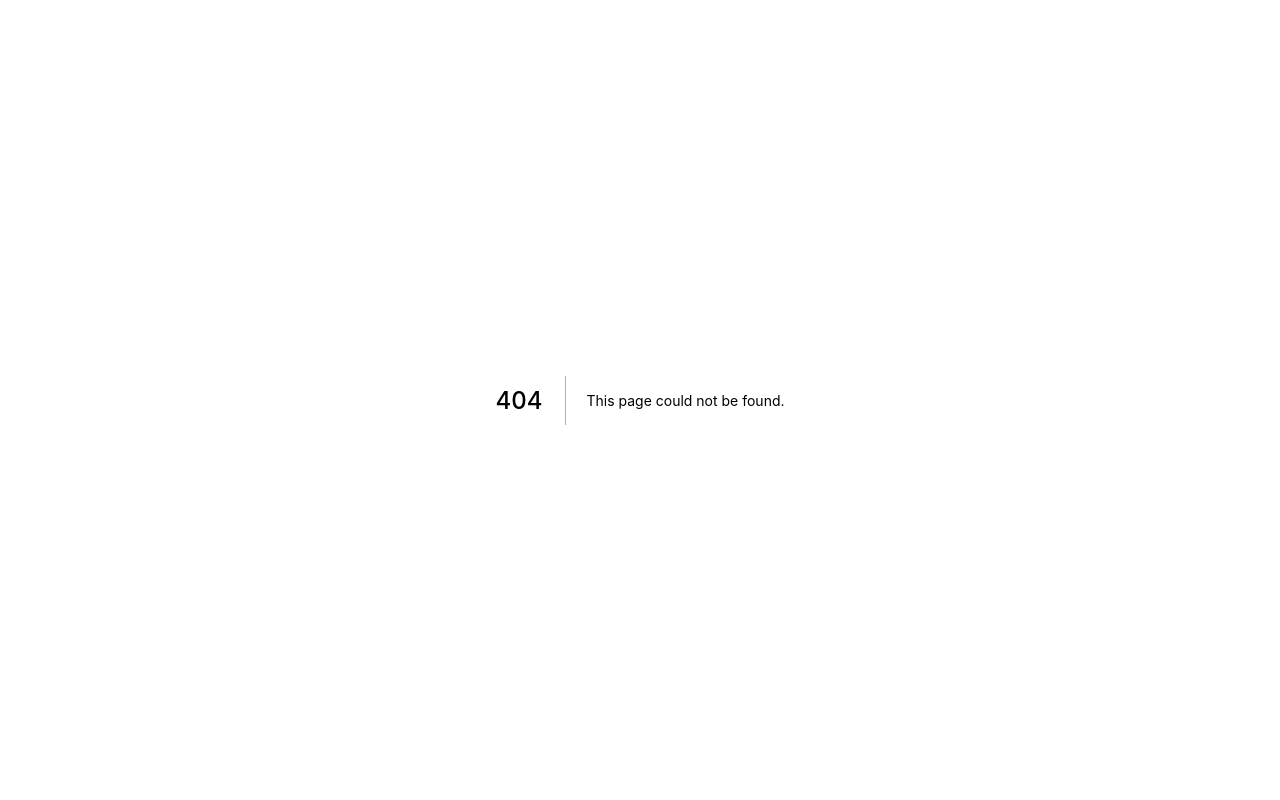
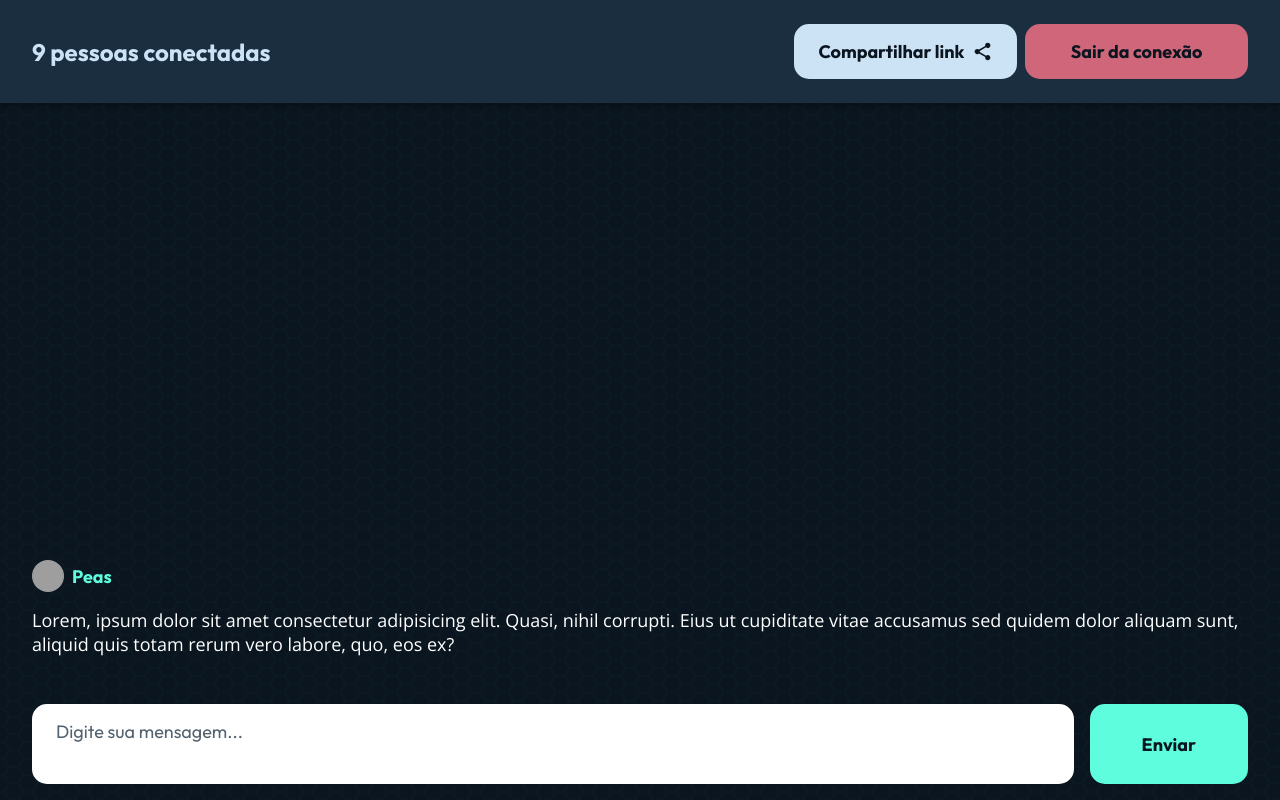
Before and after one commit to pedro-bezerra-dev/aluracord, a Next.js app: page /chat/1 in a window 1280 px wide. Before the commit this address had no page. Built offline with nearby package versions, Linux system fonts and the light colour scheme; no server answers; grey boxes are pictures that could not be loaded.

Commit message:
Chat page created

```diff
--- /dev/null
+++ b/src/pages/chat/[id].tsx
@@ -0,0 +1,219 @@
+import { useState } from 'react'
+import { useRouter } from 'next/router'
+import Head from 'next/head'
+import Image from 'next/image'
+import styled from 'styled-components'
+
+import { Button } from '../../components/Button'
+
+import share from '../../assets/icons/share.svg'
+
+type ChatProps = {
+  supabaseAnonKey: string;
+  supabaseUrl: string;
+}
+
+export default function Chat({ supabaseAnonKey, supabaseUrl }:ChatProps) {
+  const router = useRouter()
+  const connectionId = router.query.id
+  const [newMessageContent, setNewMessageContent] = useState('')
+
+  function handleSendMessage(message: string) {
+    console.log(message, 'enviada!')
+  }
+
+  return (
+    <>
+      <Head>
+        <title>Aluracord - Chat com [n] pessoas</title>
+      </Head>
+
+      <Chat.Wrapper>
+        <header>
+          <h2 className="title">9 pessoas conectadas</h2>
+          <div className="action-buttons">
+            <Button className='share-link'>
+              Compartilhar link
+              <Image src={share} alt='Ícone' width={64} height={64} />
+            </Button>
+            <Button className='exit-connection'>Sair da conexão</Button>
+          </div>
+        </header>
+        <section className="chat">
+          <ul className="messages">
+            <li className="message">
+              <div className="user-info">
+                <div className="avatar">
+                  <Image
+                    src='https://github.com/peas.png'
+                    alt='avatar'
+                    width={32}
+                    height={32}
+                  />
+                </div>
+                <span className="name highlighted-bold">Peas</span>
+              </div>
+              <p className="body">Lorem, ipsum dolor sit amet consectetur adipisicing elit. Quasi, nihil corrupti. Eius ut cupiditate vitae accusamus sed quidem dolor aliquam sunt, aliquid quis totam rerum vero labore, quo, eos ex?</p>
+            </li>
+          </ul>
+        </section>
+        <div className="message-editor">
+          <textarea
+            className="highlighted-light"
+            title='Digite sua mensagem'
+            placeholder='Digite sua mensagem...'
+            value={newMessageContent}
+            onChange={(event) => setNewMessageContent(event.target.value)}
+            onKeyPress={(event) => {
+              if(event.key === 'Enter' && !event.shiftKey) {
+                handleSendMessage(newMessageContent)
+                setNewMessageContent('')
+                event.preventDefault()
+              }
+            }}
+          />
+          <Button>Enviar</Button>
+        </div>
+      </Chat.Wrapper>
+    </>
+  )
+}
+
+export async function getServerSideProps() {
+  const supabaseAnonKey = process.env.SUPABASE_ANON_KEY ? process.env.SUPABASE_ANON_KEY : null
+  const supabaseUrl = process.env.SUPABASE_URL ? process.env.SUPABASE_URL : null
+
+  return {
+    props: {
+      supabaseAnonKey,
+      supabaseUrl
+    }
+  }
+}
+
+Chat.Wrapper = styled.main`
+  display: flex;
+  flex-direction: column;
+  align-items: center;
+  justify-content: center;
+  width: 100vw;
+  height: 100vh;
+  background: linear-gradient(rgba(10, 21, 31, .98), rgba(10, 21, 31, .98)), url('/hex-pattern.svg'), ${({ theme }) => theme.colors.secondary};
+
+  header {
+    display: flex;
+    align-items: center;
+    justify-content: space-between;
+    padding: 24px 32px;
+    width: 100%;
+    background: ${({ theme }) => theme.colors.tertiary};
+    box-shadow: 0 5px 5px rgba(0, 0, 0, .25);
+
+    h2 {
+      color: ${({ theme }) => theme.colors.quintenary};
+      font-size: 24px;
+    }
+    .action-buttons {
+      display: flex;
+      align-items: center;
+      gap: 8px;
+
+      button {
+
+      }
+      .share-link {
+        display: flex;
+        align-items: center;
+        gap: 8px;
+        background: ${({ theme }) => theme.colors.quintenary};
+        white-space: nowrap;
+
+        &:hover {
+          box-shadow: 0 0 5px ${({ theme }) => theme.colors.quintenary};
+        }
+      }
+      .exit-connection {
+        background: #cf6679;
+
+        &:hover {
+          box-shadow: 0 0 5px #cf6679;
+        }
+      }
+    }
+  }
+  .chat {
+    flex: 1;
+    display: flex;
+    flex-direction: column-reverse;
+    width: 100%;
+    max-width: 100%;
+    height: 100%;
+    padding: 16px 32px 32px;
+    position: relative;
+    overflow-y: auto;
+
+    .messages {
+      display: flex;
+      flex-direction: column;
+
+      .message {
+        display: flex;
+        flex-direction: column;
+        gap: 16px;
+        list-style: none;
+        margin-top: 24px;
+
+        .user-info {
+          display: flex;
+          align-items: center;
+          gap: 8px;
+        }
+        .avatar {
+          width: 32px;
+          height: 32px;
+          border-radius: 50%;
+          overflow: hidden;
+        }
+        .name {
+          color: ${({ theme }) => theme.colors.primary};
+        }
+        p {
+          color: #fff;
+        }
+      }
+    }
+  }
+  .message-editor {
+    display: flex;
+    align-items: center;
+    gap: 16px;
+    width: 100%;
+    padding: 16px 32px;
+
+    textarea {
+      flex: 9;
+      display: flex;
+      align-items: center;
+      border: none;
+      border-radius: 15px;
+      padding: 16px 24px;
+      width: 100%;
+      height: 80px;
+      background: #fff;
+      color: ${({ theme }) => theme.colors.tertiary};
+      resize: none;
+
+      &::placeholder {
+        color: ${({ theme }) => theme.colors.tertiary};
+        opacity: .75;
+      }
+      &:focus-visible {
+        outline-color: ${({ theme }) => theme.colors.tertiary};
+      }
+    }
+    button {
+      flex: 1;
+      height: 80px;
+    }
+  }
+`
```
